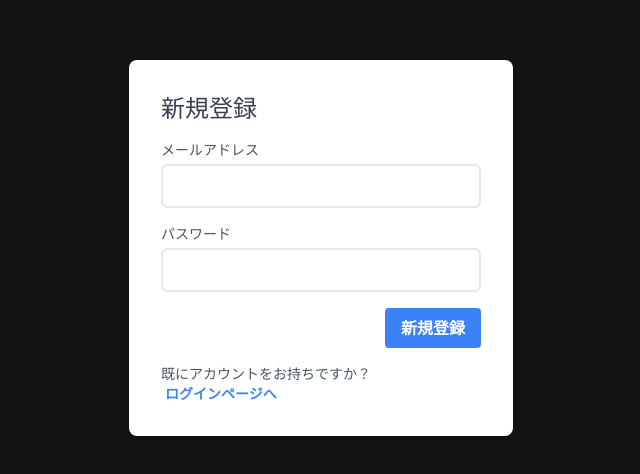
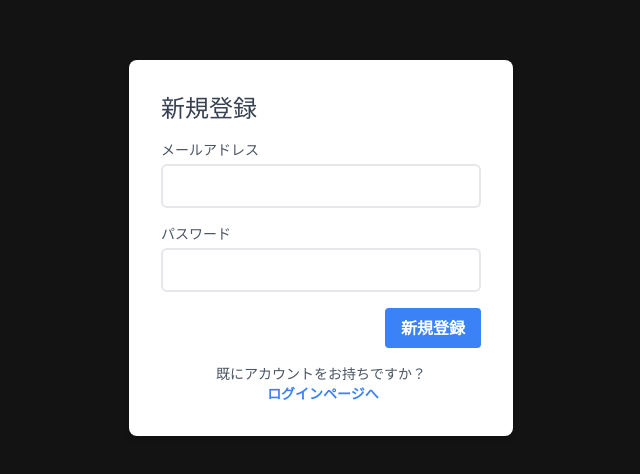
Before and after one commit to shunichfukui/chatgpt-chat, a Next.js app: page /auth/register in a window 1280 px wide. Shown: the part 152-626 px from the top of the page, without its empty margins (319-959 px from the left). Built offline with nearby package versions, Linux system fonts and the light colour scheme; no server answers.

Commit message:
feat: ログインページ作成

```diff
--- a/firebase.ts
+++ b/firebase.ts
@@ -1,5 +1,4 @@
 import { initializeApp } from "firebase/app";
-import { getAnalytics } from "firebase/analytics";
 import { getFirestore } from "firebase/firestore";
 import { getAuth } from "firebase/auth";
 
@@ -15,6 +14,5 @@ const firebaseConfig = {
 
 // Initialize Firebase
 const app = initializeApp(firebaseConfig);
-const analytics = getAnalytics(app);
 export const db = getFirestore(app);
 export const auth = getAuth(app);
--- /dev/null
+++ b/src/app/auth/login/page.tsx
@@ -0,0 +1,15 @@
+"use client";
+
+import React from "react";
+import AuthForm from "@/components/organisms/AuthForm";
+
+const Login = () => {
+
+  return (
+    <div className="h-screen flex flex-col items-center justify-center">
+      <AuthForm isLoginPage={true} />
+    </div>
+  );
+};
+
+export default Login;
--- a/src/app/auth/register/page.tsx
+++ b/src/app/auth/register/page.tsx
@@ -1,11 +1,11 @@
-import RegisterForm from "@/components/organisms/RegisterForm";
+import RegisterForm from "@/components/organisms/AuthForm";
 import React from "react";
 
 const Register = () => {
 
   return (
     <div className="h-screen flex flex-col items-center justify-center">
-      <RegisterForm />
+      <RegisterForm isLoginPage={false} />
     </div>
   );
 };
--- /dev/null
+++ b/src/components/organisms/AuthForm.tsx
@@ -0,0 +1,104 @@
+// next13だとサーバーサイドレンダリングになってしまっていて、hook-formでバグが起きるのでここだけクライアントでレンダリングするように
+"use client";
+
+import Header from "@/components/atoms/Header";
+import { TInputsForm } from "@/types";
+import { createUserWithEmailAndPassword, signInWithEmailAndPassword } from "firebase/auth";
+import Link from "next/link";
+import { useRouter } from "next/navigation";
+import React from "react";
+import { useForm, SubmitHandler } from "react-hook-form";
+import { auth } from "../../../firebase";
+
+type TAuthFormProps = {
+  isLoginPage: boolean;
+};
+
+const AuthForm: React.FC<TAuthFormProps> = ({ isLoginPage }) => {
+  const router = useRouter();
+
+  const {
+    register,
+    handleSubmit,
+    formState: { errors },
+  } = useForm<TInputsForm>();
+
+  const onSubmit: SubmitHandler<TInputsForm> = async (data) => {
+    try {
+      if (isLoginPage) {
+        await signInWithEmailAndPassword(auth, data.email, data.password);
+      } else {
+        await createUserWithEmailAndPassword(auth, data.email, data.password);
+      }
+      router.push("/");
+    } catch (error) {
+      const errorMessage =
+        error.code === "auth/user-not-found"
+          ? "対象のユーザーが存在しません。"
+          : error.code === "auth/email-already-in-use"
+          ? "このメールアドレスはすでに使用されています。"
+          : error.message;
+      alert(errorMessage);
+    }
+  };
+
+  return (
+    <form onSubmit={handleSubmit(onSubmit)} className="bg-white p-8 rounded-lg shadow-md w-96">
+      <Header title={isLoginPage ? "ログイン" : "新規登録"} />
+
+      <div className="mb-4">
+        <label className="block text-sm font-medium text-gray-600">メールアドレス</label>
+        <input
+          {...register("email", {
+            required: "メールアドレスは必須です。",
+            pattern: {
+              value: /^[a-zA-Z0-9_.+-]+@([a-zA-Z0-9][a-zA-Z0-9-]*[a-zA-Z0-9]*\.)+[a-zA-Z]{2,}$/,
+              message: "不適切なメールアドレスです。",
+            },
+          })}
+          type="text"
+          className="mt-1 border-2 rounded-md w-full p-2"
+        />
+        {errors.email && <span className="text-red-600 text-sm">{errors.email.message}</span>}
+      </div>
+      <div className="mb-4">
+        <label className="block text-sm font-medium text-gray-600">パスワード</label>
+        <input
+          type="password"
+          {...register("password", {
+            required: "パスワードは必須です。",
+            minLength: {
+              value: 6,
+              message: "6文字以上入力してください。",
+            },
+          })}
+          className="mt-1 border-2 rounded-md w-full p-2"
+        />
+        {errors.password && <span className="text-red-600 text-sm">{errors.password.message}</span>}
+      </div>
+
+      <div className="flex justify-end">
+        <button
+          type="submit"
+          className="bg-blue-500 text-white font-bold py-2 px-4 rounded hover:bg-blue-700"
+        >
+          {isLoginPage ? "ログイン" : "新規登録"}
+        </button>
+      </div>
+
+      <div className="mt-4 grid text-center">
+        <span className="text-gray-600 text-sm">
+          {isLoginPage ? "初めてのご利用の方はこちら" : "既にアカウントをお持ちですか？"}
+        </span>
+        <Link
+          href={isLoginPage ? "/auth/register" : "/auth/login"}
+          className="text-blue-500 text-sm font-bold ml-1 hover:text-blue-700"
+        >
+          {isLoginPage ? "新規登録ページへ" : "ログインページへ"}
+        </Link>
+      </div>
+    </form>
+  );
+};
+
+export default AuthForm;
--- a/src/components/organisms/RegisterForm.tsx
+++ /dev/null
@@ -1,109 +0,0 @@
-// next13だとサーバーサイドレンダリングになってしまっていて、hook-formでバグが起きるのでここだけクライアントでレンダリングするように
-"use client";
-
-import Header from "@/components/atoms/Header";
-import { TInputsForm } from "@/types";
-import { createUserWithEmailAndPassword } from "firebase/auth";
-import Link from "next/link";
-import React from "react";
-import { useForm, SubmitHandler } from "react-hook-form";
-import { auth } from "../../../firebase";
-
-const RegisterForm = () => {
-  const {
-    register,
-    handleSubmit,
-    formState: { errors },
-  } = useForm<TInputsForm>();
-
-  // FIXME: 後ほどhooksへ切り出す
-  const onSubmit: SubmitHandler<TInputsForm> = async (data) => {
-    await createUserWithEmailAndPassword(auth, data.email, data.password)
-      .then((userCrendential) => {
-        const user = userCrendential.user;
-      })
-      .catch((error) => {
-        // console.error(error);
-        // alert(error);
-        if (error.code === "auth/email-already-in-use") {
-          alert("このメールアドレスはすでに使用されています。");
-        } else {
-          alert(error.message);
-        }
-      });
-  };
-
-  return (
-    <form
-      onSubmit={handleSubmit(onSubmit)}
-      className="bg-white p-8 rounded-lg shadow-md w-96"
-    >
-      <Header title={"新規登録"} />
-
-      <div className="mb-4">
-        <label className="block text-sm font-medium text-gray-600">
-          メールアドレス
-        </label>
-        <input
-          {...register("email", {
-            required: "メールアドレスは必須です。",
-            pattern: {
-              value:
-                /^[a-zA-Z0-9_.+-]+@([a-zA-Z0-9][a-zA-Z0-9-]*[a-zA-Z0-9]*\.)+[a-zA-Z]{2,}$/,
-              message: "不適切なメールアドレスです。",
-            },
-          })}
-          type="text"
-          className="mt-1 border-2 rounded-md w-full p-2"
-        />
-        {errors.email && (
-          <span className="text-red-600 text-sm">{errors.email.message}</span>
-        )}
-      </div>
-      <div className="mb-4">
-        <label className="block text-sm font-medium text-gray-600">
-          パスワード
-        </label>
-        <input
-          type="password"
-          {...register("password", {
-            required: "パスワードは必須です。",
-            minLength: {
-              value: 6,
-              message: "6文字以上入力してください。",
-            },
-          })}
-          className="mt-1 border-2 rounded-md w-full p-2"
-        />
-        {errors.password && (
-          <span className="text-red-600 text-sm">
-            {errors.password.message}
-          </span>
-        )}
-      </div>
-
-      <div className="flex justify-end">
-        <button
-          type="submit"
-          className="bg-blue-500 text-white font-bold py-2 px-4 rounded hover:bg-blue-700"
-        >
-          新規登録
-        </button>
-      </div>
-
-      <div className="mt-4 grid">
-        <span className="text-gray-600 text-sm">
-          既にアカウントをお持ちですか？
-        </span>
-        <Link
-          href={"/auth/login"}
-          className="text-blue-500 text-sm font-bold ml-1 hover:text-blue-700"
-        >
-          ログインページへ
-        </Link>
-      </div>
-    </form>
-  );
-};
-
-export default RegisterForm;
```
